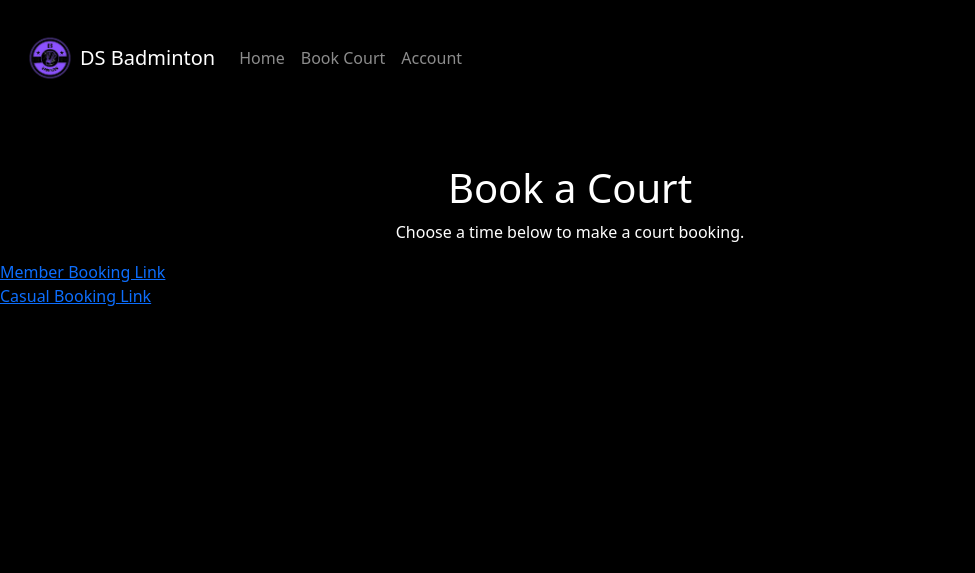
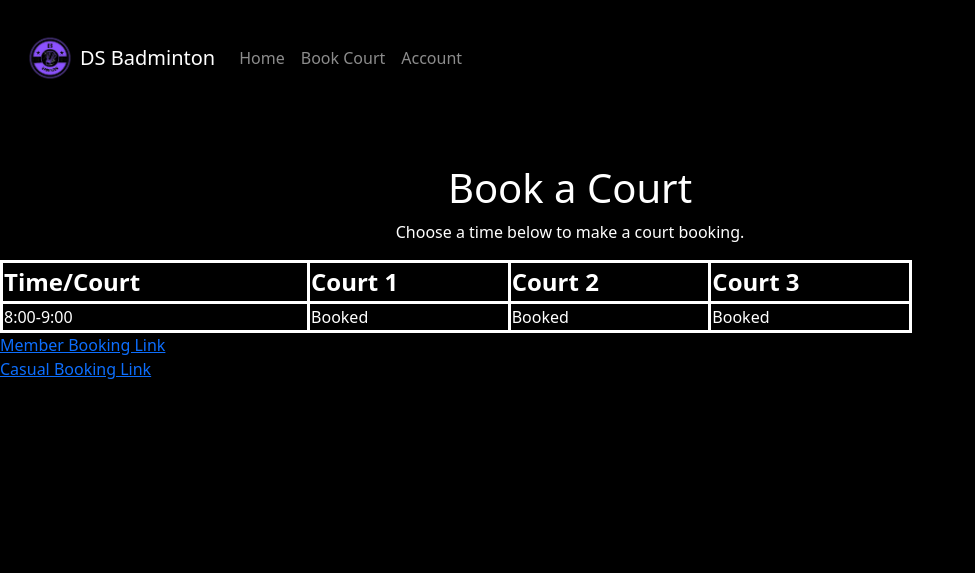
Before and after one commit to DjangoStars-Q12024/BookCourt, a Django app: page /booking/ in a window 1280 px wide. Shown: the top 573 px of the page, without its empty margins (0-975 px from the left). Run offline with Django 5.2, Linux system fonts and the light colour scheme; data comes from the database, SQL or seed files in the repository; both versions use the stored data as it was after the commit.

Commit message:
Created booking table and modified accordingly

```diff
--- a/BadmintonCourt/templates/booking.html
+++ b/BadmintonCourt/templates/booking.html
@@ -14,7 +14,103 @@ DS Badminton - Home
     .white-line{
         border-top:2px solid white;
     }
+
+    .tablestyle{
+        color: white;
+    }
+    table, th, td {
+        border: 3px solid white;
+    }
 </style>
+
+<!-- <div class="tablestyle">
+    <table style="width:80%">
+        <tr style="font-size: 18pt;">
+          <th>Time/Court</th>
+          <th>Court 1</th>
+          <th>Court 2</th>
+          <th>Court 3</th>
+        </tr>
+        <tr>
+            <td>8:00-9:00</td>
+            <td>Slot 1</td>
+            <td>Slot 1</td>
+            <td>Slot 1</td>
+        </tr>
+        <tr>
+            <td>9:00-10:00</td>
+            <td>Slot 2</td>
+            <td>Slot 2</td>
+            <td>Slot 2</td>
+        </tr>
+        <tr>
+            <td>10:00-11:00</td>
+            <td>Slot 3</td>
+            <td>Slot 3</td>
+            <td>Slot 3</td>
+        </tr>
+      </table>
+</div> -->
+
+    <div class="tablestyle">
+        <table style="width:80%">
+            <tr style="font-size: 18pt;">
+            <th>Time/Court</th>
+                <th>Court 1</th>
+                <th>Court 2</th>
+                <th>Court 3</th>
+            </tr>
+            </tr>
+            <tr>
+            <td>8:00-9:00</td>
+            <td>
+                {% for court in object_list %}
+                    {% if court.courtName == "Court1 8-9" %}
+                        {% if court.available == True %}
+                            <a href="{% if user.is_authenticated %}{% url 'mbook' %}{% else %}{% url 'nbook' %}{% endif %}">
+                                Select
+                            </a>
+                        {% elif court.available == False %}
+                            Booked
+                        {% else %}
+                            Unavailable
+                        {% endif %}
+                    {% endif %}
+                {% endfor %}
+            </td>
+            <td>
+                {% for court in object_list %}
+                    {% if court.courtName == "Court2 8-9" %}
+                        {% if court.available == True %}
+                            <a href="{% if user.is_authenticated %}{% url 'mbook' %}{% else %}{% url 'nbook' %}{% endif %}">
+                                Select
+                            </a>
+                        {% elif court.available == False %}
+                            Booked
+                        {% else %}
+                            Unavailable
+                        {% endif %}
+                    {% endif %}
+                {% endfor %}
+            </td>
+            <td>
+                {% for court in object_list %}
+                    {% if court.courtName == "Court3 8-9" %}
+                        {% if court.available == True %}
+                            <a href="{% if user.is_authenticated %}{% url 'mbook' %}{% else %}{% url 'nbook' %}{% endif %}">
+                                Select
+                            </a>
+                        {% elif court.available == False %}
+                            Booked
+                        {% else %}
+                            Unavailable
+                        {% endif %}
+                    {% endif %}
+                {% endfor %}
+            </td>
+            </tr>
+        </table>
+    </div>
 
 <a href='mbook'>Member Booking Link</a>
 <br>
--- a/BadmintonCourt/templates/mbookingForm.html
+++ b/BadmintonCourt/templates/mbookingForm.html
@@ -1,6 +1,6 @@
 {% extends 'base.html' %}
 {% block content %}
 
-<h1>Member Booking Form</h1>
+<h1 style="color: white;">Member Booking Form</h1>
 
 {% endblock %}
--- a/BadmintonCourt/templates/nbookingForm.html
+++ b/BadmintonCourt/templates/nbookingForm.html
@@ -1,6 +1,6 @@
 {% extends 'base.html' %}
 {% block content %}
 
-<h1>Casual Booking Form</h1>
+<h1 style="color: white;">Casual Booking Form</h1>
 
 {% endblock %}
--- a/BadmintonCourt/urls.py
+++ b/BadmintonCourt/urls.py
@@ -1,10 +1,9 @@
 from django.urls import path
-from .views import HomeView, MBookView, NBookView, UserAccountView
-from .import views
+from .views import HomeView, MBookView, NBookView, UserAccountView, BookTableView
 
 urlpatterns = [
     path('', HomeView.as_view(), name='home'),
-    path('booking/', views.booking, name='booking'),
+    path('booking/', BookTableView.as_view(), name='booking'),
     path('booking/mbook', MBookView.as_view(), name='mbook'),
     path('booking/nbook', NBookView.as_view(), name='nbook'),
     path('useraccount', UserAccountView.as_view(), name='useraccount'),
--- a/BadmintonCourt/views.py
+++ b/BadmintonCourt/views.py
@@ -1,13 +1,15 @@
 from django.shortcuts import render
-from django.views.generic import TemplateView
+from django.views.generic import TemplateView, ListView
 from django.contrib.auth.mixins import LoginRequiredMixin
+from .models import court, MBooking, NBooking
 # Create your views here.
 class HomeView(TemplateView):
+
     template_name = 'home.html'
 
-def booking(request):
-
-    return render(request, 'booking.html')
+class BookTableView(ListView):
+    model = court
+    template_name = 'booking.html'
 
 class MBookView(TemplateView):
     template_name = 'mbookingForm.html'
```
Also changed, not shown: db.sqlite3.
